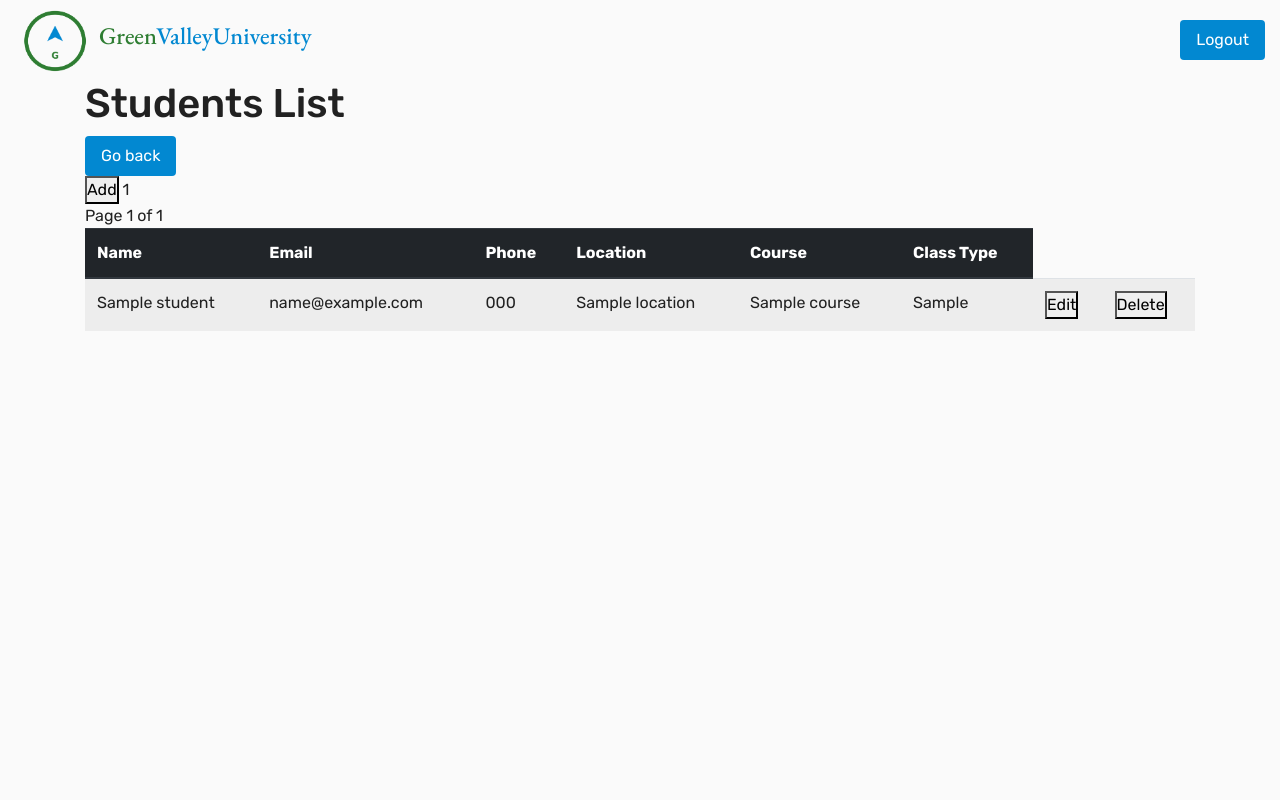
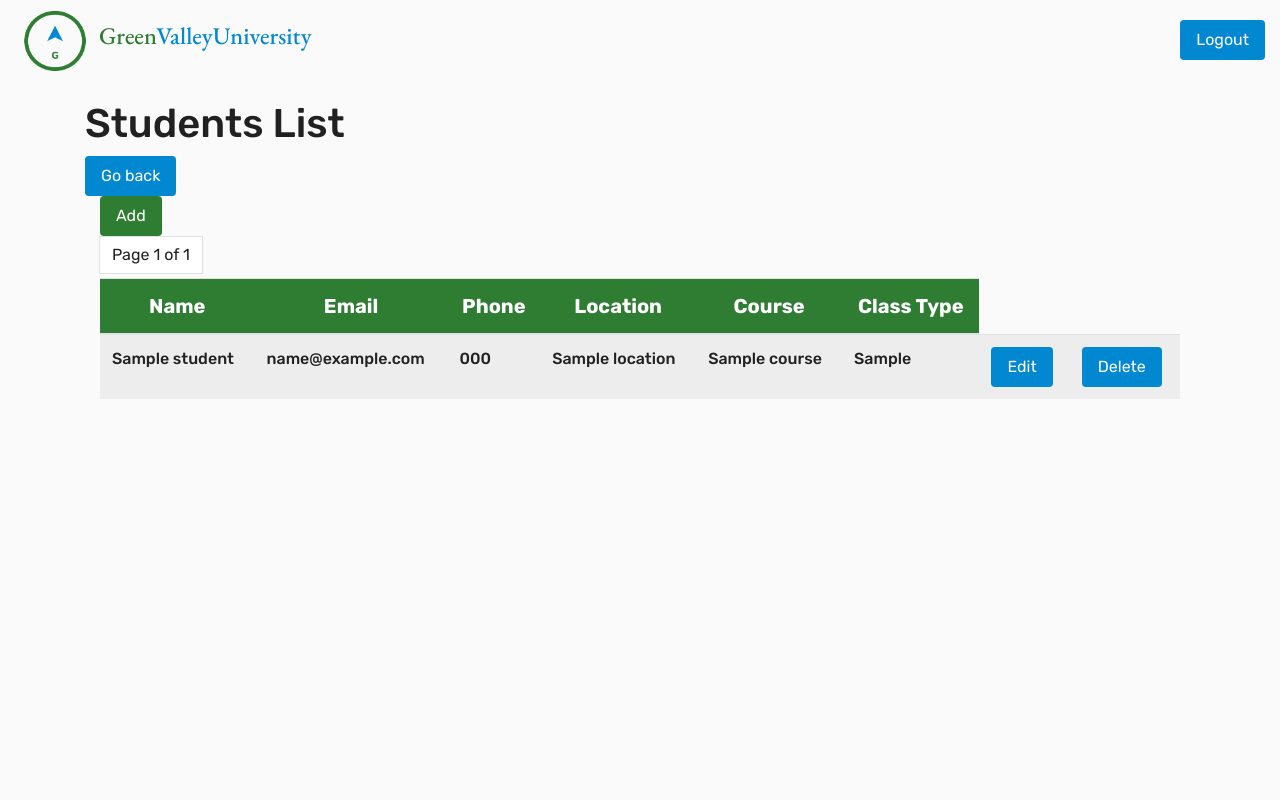
Before and after one commit to Quicco/CS50-Final-Project, a Flask app: template flaskr/templates/course_class/student-list.html in a window 1280 px wide. Run offline with Flask 3, Linux system fonts and the light colour scheme; the template is opened without the code that fills it: most values are stand-ins (such as "Sample title", 1, 10 or a date in 2020).

Commit message:
Update project styling

```diff
--- a/flaskr/app.py
+++ b/flaskr/app.py
@@ -363,3 +363,6 @@ def homepage():
             return render_template("course_class/homepage.html", classes=classes)
     finally:
         con.close()
+
+
+# --- Class Related Routes ---
--- a/flaskr/static/styles/style.css
+++ b/flaskr/static/styles/style.css
@@ -1,7 +1,9 @@
 /* --- Styling Variables ---*/
 :root {
   --main-clr: #2E7D32;
+  --main-hover-clr: #3fa544;
   --secondary-clr: #0288D1;
+  --hover-clr: #0599e9;
   --accent-clr: #FFD54F;
   --bcg-clr: #FAFAFA;
 
@@ -46,7 +48,7 @@ header {
   width: 80px;
 }
 
-.green {
+.green-text {
   color: var(--main-clr);
 }
 
@@ -61,13 +63,72 @@ input[type="submit"] {
   padding: .5rem 1rem;
   border-radius: 4px;
 }
+input[type="submit"]:hover {
+  cursor: pointer;
+  background-color: var(--hover-clr);
+}
 
-/* --- Main Page Styling */
+/* --- Main Page Styling ---*/
 main {
-
+  margin-top: 20px;
   max-width: 80%;
 }
 
 ul {
   list-style: none;
 }
+
+/* --- Table styling --- */
+table {
+  width: 100%;
+  border-collapse: collapse;
+}
+
+thead {
+  background-color: var(--main-clr);
+  font-size: 1.25rem;
+  color: #fff;
+  text-align: center;
+  vertical-align: center;
+  width: 100%;
+}
+
+tr {
+  font-weight: 500;
+}
+
+.test {
+  text-align: center;
+  padding: 2rem;
+  margin: 50px;
+}
+
+#select-btn {
+  padding: .25rem .5rem;
+}
+
+.add-btn {
+  border: none;
+  background-color: var(--main-clr);
+  color: #fff;
+  padding: .5rem 1rem;
+  border-radius: 4px;
+}
+.add-btn:hover {
+  cursor: pointer;
+  background-color: var(--main-hover-clr);
+}
+
+/* #delete-btn {
+  background-color: rgb(201, 2, 2);
+} */
+
+.pagination {
+  margin-bottom: .25rem;
+  display: flex;
+  gap: 10px;
+}
+
+.pages {
+  color: var(--color);
+}
--- a/flaskr/templates/course_class/homepage.html
+++ b/flaskr/templates/course_class/homepage.html
@@ -8,7 +8,7 @@
     <a href="{{ url_for('homepage') }}">
       <img class="logo" src="{{ url_for('static', filename='img/GVU.png') }}" alt="Green valley university logo">
     </a>
-    <h4 class="gvu"><span class="green">Green</span>ValleyUniversity</h4>
+    <h4 class="gvu"><span class="green-text">Green</span>ValleyUniversity</h4>
   </div>
 
   <nav>
@@ -25,8 +25,8 @@
 {% if classes %}
 <ul class="container">
   <li>
-    <table class="table table-striped table-hover">
-      <thead class="thead-dark">
+    <table class="container table table-striped table-hover">
+      <thead >
         <tr>
           <th>Course</th>
           <th>Class Type</th>
@@ -38,7 +38,7 @@
           <tbody>
         {% for class in classes %}
         <tr>
-          <td>{{ class['course'] }}</td>
+          <td class="test">{{ class['course'] }}</td>
           <td>{{ class['class_type'] }}</td>
           <td>{{ class['time_slot'] }}</td>
           <td>{{ class['location'] }}</td>
@@ -46,7 +46,7 @@
           <td>
             <form action="/student_list" method="post">
             <input name="class_id" type="hidden" value="{{ class['class_id'] }}">
-            <button type="submit">Select</button>
+            <input id="select-btn" type="submit" value="Select">
             </form>
           </td>
         </tr>
--- a/flaskr/templates/course_class/student-list.html
+++ b/flaskr/templates/course_class/student-list.html
@@ -17,13 +17,12 @@
 </form>
 {% endblock %}
 
-<ul>
+<ul class="container">
   {% if students|length < 24 %}
   <form action="/add_student" method="post">
     <input name="class_id" type="hidden" value="{{ class_id }}" />
     <input name="page" type="hidden" value="{{ page }}" />
-    <button>Add</button>
-    {{ students|length}}
+    <button class="add-btn">Add</button>
   </form>
   {% endif %}
 
@@ -31,7 +30,7 @@
 
   <li>
     <table class="table table-striped table-hover">
-      <thead class="thead-dark">
+      <thead>
         <tr>
           <th>Name</th>
           <th>Email</th>
@@ -62,7 +61,7 @@
                 type="hidden"
                 value="{{ student['class_id'] }}"
               />
-              <button type="submit">Edit</button>
+              <input id="edit-btn" type="submit" value="Edit">
             </form>
           </td>
           <td>
@@ -73,7 +72,7 @@
                 value="{{ student['student_id'] }}"
               />
               <input name="class_id" type="hidden" value="{{ class_id }}" />
-              <button type="submit">Delete</button>
+              <input id="delete-btn" type="submit" value="Delete">
             </form>
           </td>
         </tr>
@@ -87,13 +86,15 @@
   {% endif %}
 </ul>
 
+<div class="pagination">
 {% if page > 1 %}
-  <a href="{{ url_for('list', page=page-1, class_id=class_id) }}">Previous</a>
+  <a class="prev-btn page-link" href="{{ url_for('list', page=page-1, class_id=class_id) }}">Previous</a>
 {% endif %}
-  <span>Page {{ page }} of {{ total_pages }}</span>
+  <span class="page-link pages">Page {{ page }} of {{ total_pages }}</span>
 {% if page < total_pages %}
-  <a href="{{ url_for('list', page=page+1, class_id=class_id) }}">Next</a>
+  <a class="next-btn page-link" href="{{ url_for('list', page=page+1, class_id=class_id) }}">Next</a>
 {% endif %}
+</div>
 </main>
 
 {% endblock %}
```
